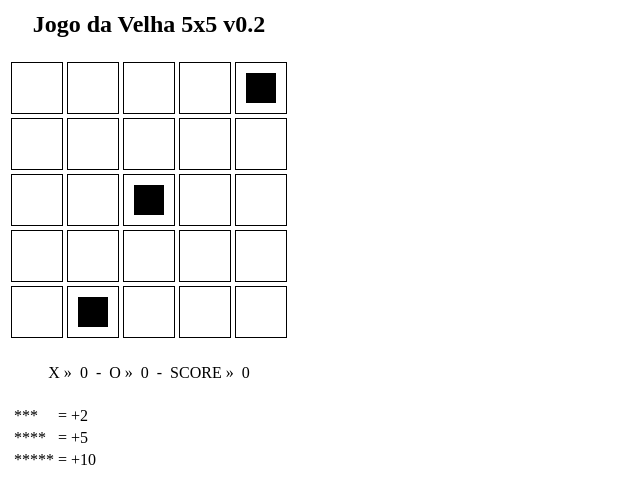
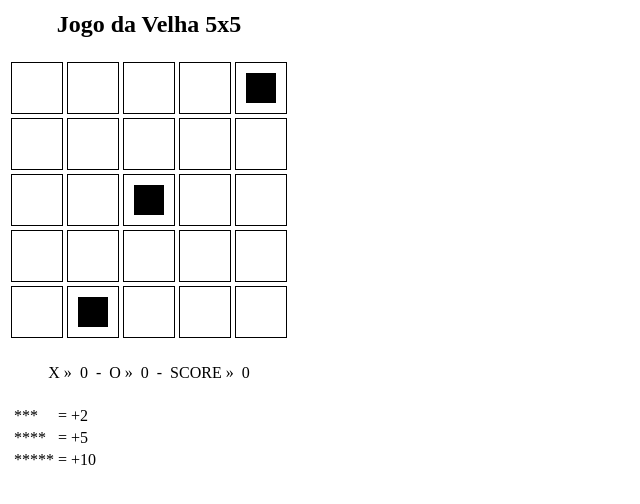
Before and after one commit to mycelo1/mycelo1.github.io, a plain HTML site: page index.html in a window 1280 px wide. Shown: the whole page, without its empty margins (0-640 px from the left). Drawn offline with Linux system fonts and the light colour scheme.

Commit message:
Update index.html

```diff
--- a/index.html
+++ b/index.html
@@ -522,7 +522,7 @@
   <body>
     <table border="0">
       <tr><td colspan="2" align="center">
-        <h2>Jogo da Velha 5x5 v0.2</h2>
+        <h2>Jogo da Velha 5x5</h2>
       </td></tr>
       <tr><td colspan="2">
         <div id="box">
```
